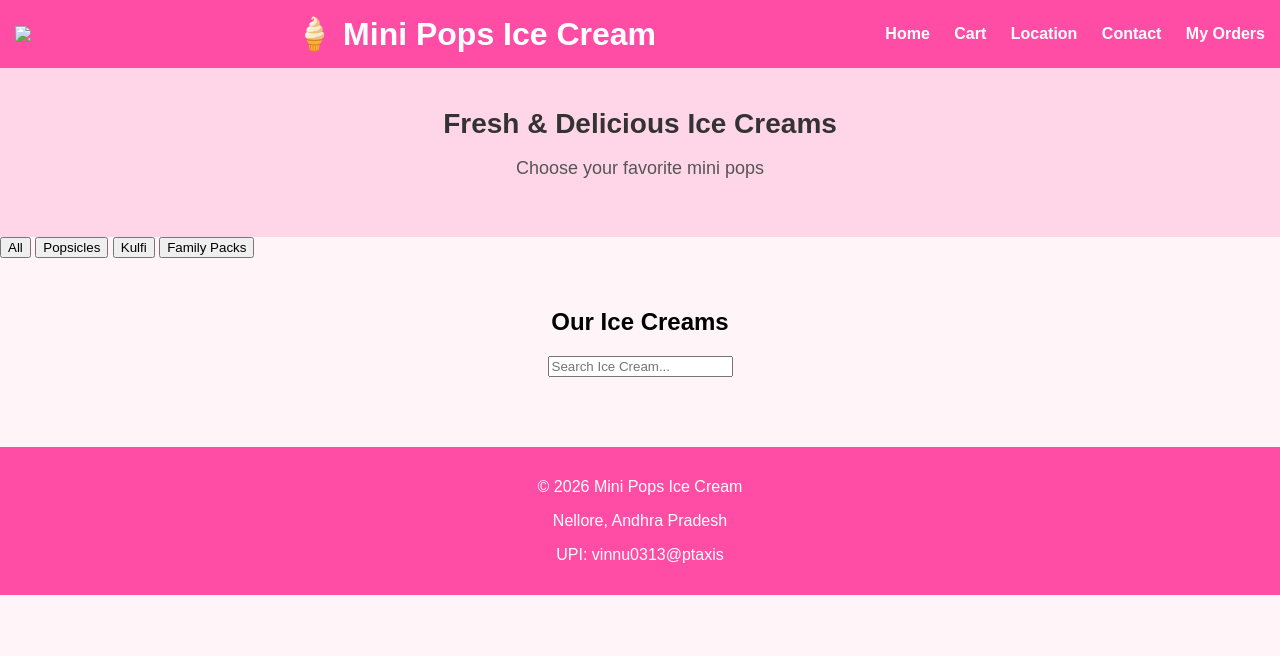
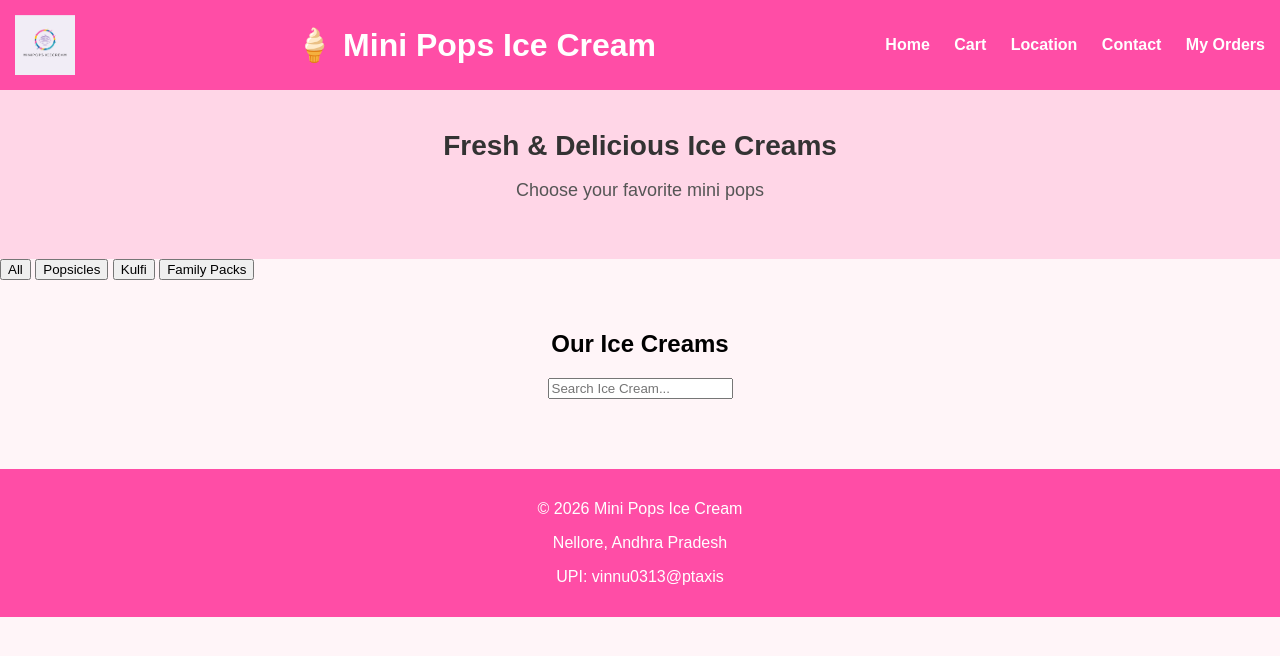
Before and after one commit to Vinod0803/minipops-icecream, a plain HTML site: page index.html in a window 1280 px wide. Drawn offline with Linux system fonts and the light colour scheme; files that its build step writes are made by us from their sources; no server answers; files whose address does not match are found by name.

Commit message:
Update index.html

```diff
--- a/index.html
+++ b/index.html
@@ -15,7 +15,7 @@
 🍦 Mini Pops Ice Cream
 </div>
 <header>
-<img src="images/logo.png" width="60">
+<img src="frontend/images/logo.png" width="60">
 <h1>🍦 Mini Pops Ice Cream</h1>
 
 <nav>
```
